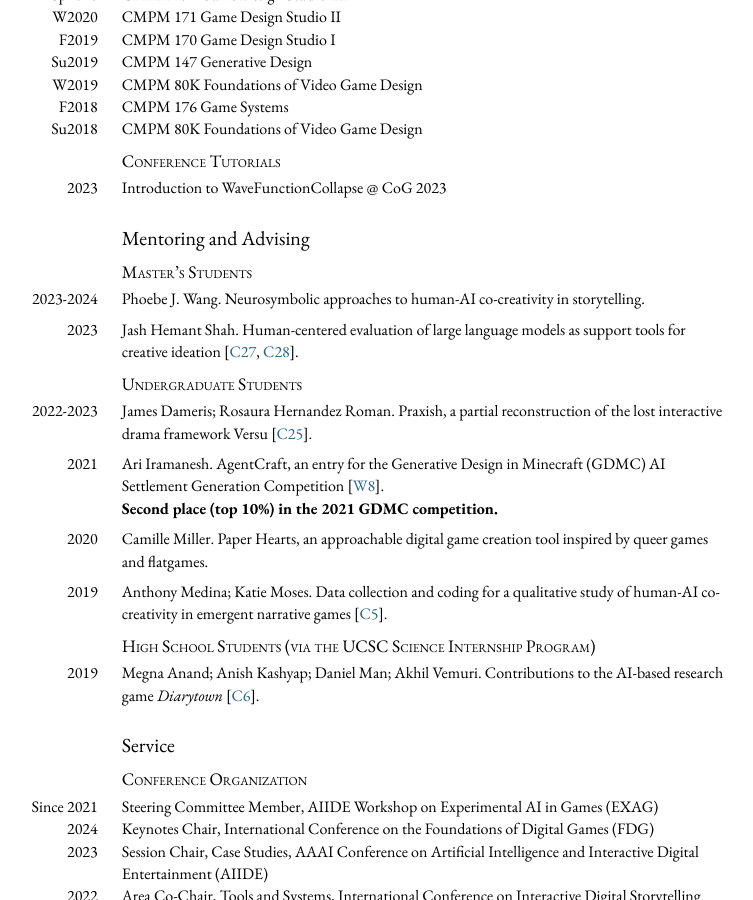
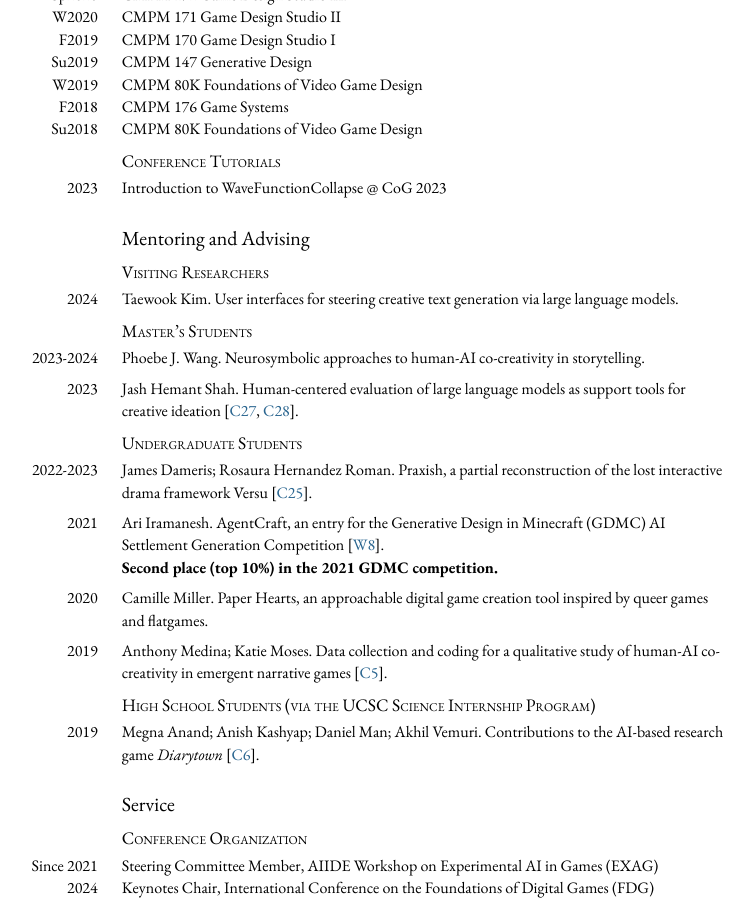
Before and after one commit to mkremins/mkremins.github.io, a Jekyll site: the page built from cv/index.html, in a window 1280 px wide and 900 px high, scrolled down 9176 px. Shown: the whole window, without its empty margins (261-1014 px from the left). Built offline with Jekyll 4.4.1, drawn with Linux system fonts in a browser that asks for light colours.

Commit message:
Add 'Visiting Researchers' subsection
...under 'Mentoring and Advising'

```diff
--- a/cv/index.html
+++ b/cv/index.html
@@ -366,6 +366,11 @@ layout: null
     </section>
     <section id="mentoring">
       <h2>Mentoring and Advising</h2>
+      <h3>Visiting Researchers</h3>
+      <div class="dated-entry">
+        <div class="dated-date">2024</div>
+        <div class="dated-content">Taewook Kim. User interfaces for steering creative text generation via large language models.</div>
+      </div>
       <h3>Master’s Students</h3>
       <div class="dated-entry">
         <div class="dated-date">2023-2024</div>
```
